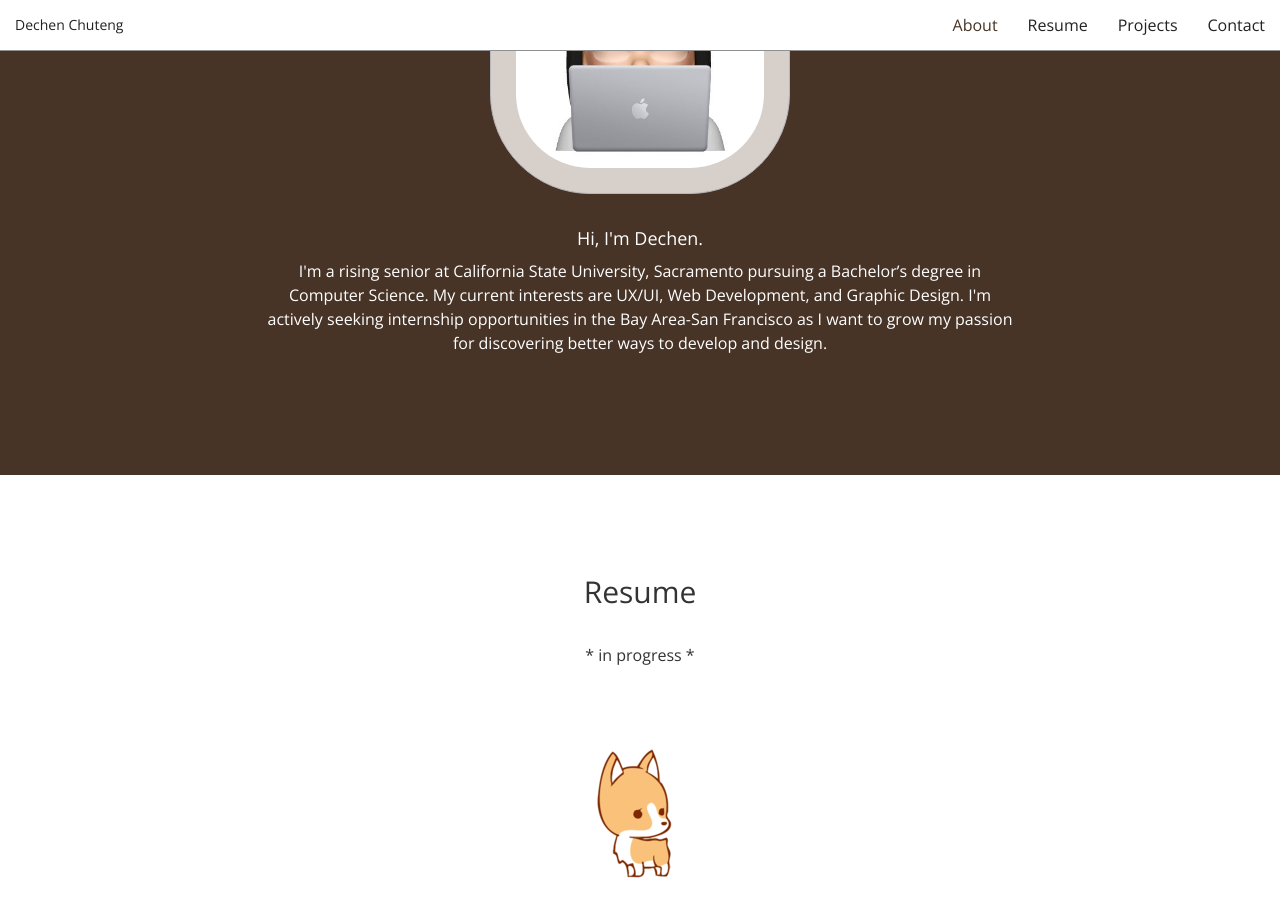
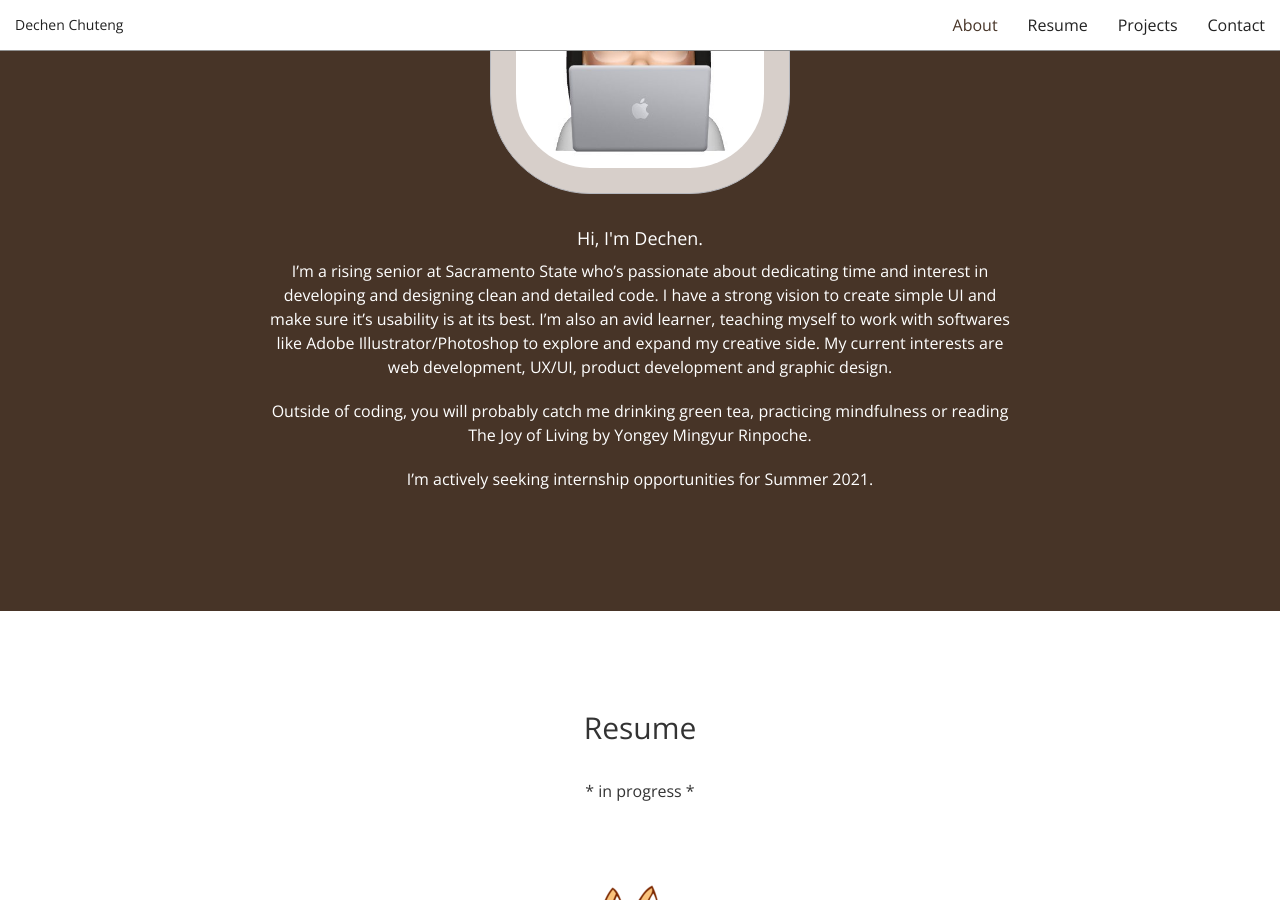
Before and after one commit to ddsooxo/ddsooxo.github.io, a Jekyll site: the page built from index.html, in a window 1280 px wide and 900 px high, scrolled down 1180 px. Built offline with Jekyll 4.4.1, drawn with Linux system fonts in a browser that asks for light colours.

Commit message:
made changed to about me section

```diff
--- a/_includes/call-to-action.html
+++ b/_includes/call-to-action.html
@@ -9,10 +9,21 @@
                     <img src="img/me.JPG" class="me" width="300" height="100" style="padding: 25px;">
                     <h4 style="padding-top: 25px;" > Hi, I'm Dechen.</h4>
 
-                    <p> I'm a rising senior at California State University, Sacramento pursuing a Bachelor’s degree in
+                    <p> I’m a rising senior at Sacramento State who’s passionate about dedicating time and interest
+                        in developing and designing clean and detailed code. I have a strong vision to create simple
+                        UI and make sure it’s usability is at its best. I’m also an avid learner, teaching myself to
+                        work with softwares like Adobe Illustrator/Photoshop to explore and expand my creative side.
+                        My current interests are web development, UX/UI, product development and graphic design. </p>
+
+                    <p>Outside of coding, you will probably catch me drinking green tea,
+                    practicing mindfulness or reading The Joy of Living by Yongey Mingyur Rinpoche. </p>
+
+                    <p> I’m actively seeking internship opportunities for Summer 2021. </p>
+
+                    <!-- <p> I'm a rising senior at California State University, Sacramento pursuing a Bachelor’s degree in
                         Computer Science. My current interests are UX/UI, Web Development, and Graphic Design.
                         I'm actively seeking internship opportunities in the Bay Area-San Francisco as
-                        I want to grow my passion for discovering better ways to develop and design.</p>
+                        I want to grow my passion for discovering better ways to develop and design.</p> -->
             </div>
         </div>
     </div>
```
